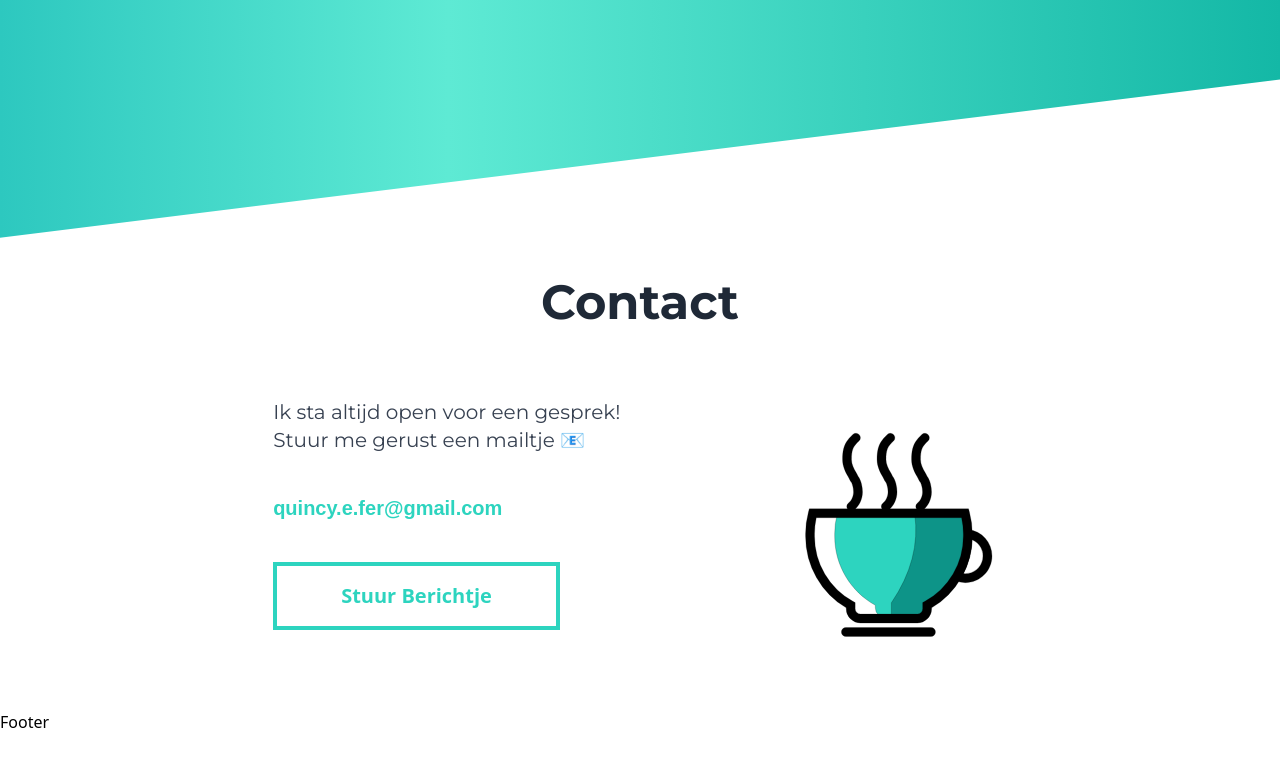
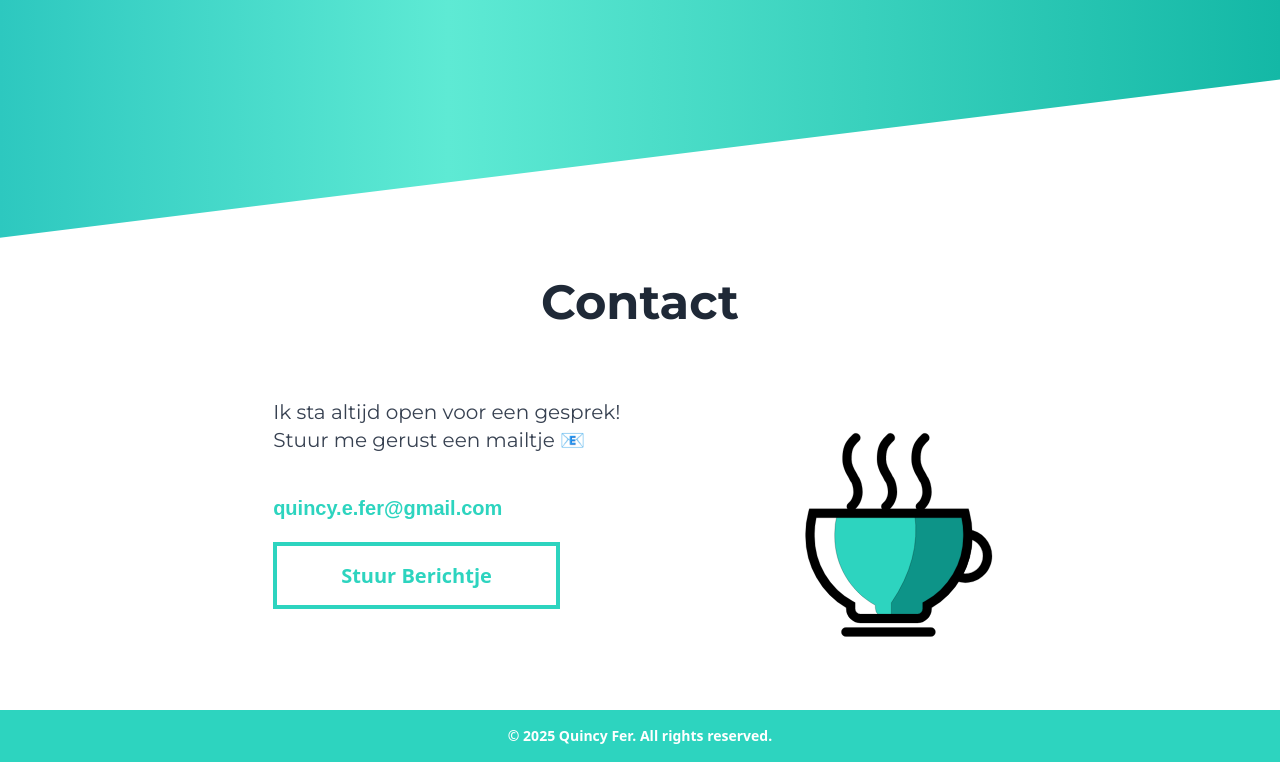
Before and after one commit to Quincy-Fer/portfolio, a React (Vite) app: page / in a window 1280 px wide. Shown: the part 4386-5148 px from the top of the page. Before the commit the page ends 5120 px from the top, so only its background shows below. Built offline with nearby package versions, Linux system fonts and the light colour scheme; a web font is replaced by a local one.

Commit message:
Added footer and colored scrollwheel

```diff
--- a/src/components/ContactButton.tsx
+++ b/src/components/ContactButton.tsx
@@ -2,13 +2,13 @@ import React from "react";
 
 const ButtonBorder = () => {
   return (
-    <button
+    <a href="mailto:quincy.e.fer@gmail.com"
       type="button"
       className="border-teal-400 bg-white  text-xl font-bold text-teal-400 border-4 px-16 py-4 transition-all  hover:bg-teal-400
        hover:text-white"
     >
       Stuur Berichtje
-    </button>
+    </a>
   );
 };
 
--- a/src/components/Footer.tsx
+++ b/src/components/Footer.tsx
@@ -1,9 +1,13 @@
-import React from 'react'
+import React from "react";
 
 const Footer = () => {
   return (
-    <div>Footer</div>
-  )
-}
+    <footer className="bg-teal-400 text-white text-center py-4">
+      <p className="text-sm text-white font-bold">
+        &copy; {new Date().getFullYear()} Quincy Fer. All rights reserved.
+      </p>
+    </footer>
+  );
+};
 
-export default Footer
+export default Footer;
--- a/src/index.css
+++ b/src/index.css
@@ -36,6 +36,22 @@ html {
   );
 }
 
-.box-shadow {-webkit-box-shadow: 28px 14px 0px 3px rgba(15,118,110,1);
-  -moz-box-shadow: 28px 14px 0px 3px rgba(15,118,110,1);
-  box-shadow: 28px 14px 0px 3px rgba(15,118,110,1);}
+.box-shadow {
+  -webkit-box-shadow: 28px 14px 0px 3px rgba(15, 118, 110, 1);
+  -moz-box-shadow: 28px 14px 0px 3px rgba(15, 118, 110, 1);
+  box-shadow: 28px 14px 0px 3px rgba(15, 118, 110, 1);
+}
+
+/* Custom scrollbar styles */
+::-webkit-scrollbar {
+  width: 10px; /* Width of the scrollbar */
+}
+
+::-webkit-scrollbar-thumb {
+  background: #0d9488; /* Scrollbar color (blue-500 in Tailwind) */
+  border-radius: 10px;
+}
+
+::-webkit-scrollbar-thumb:hover {
+  background: #0f766e; /* Darker color on hover (blue-600 in Tailwind) */
+}
```
